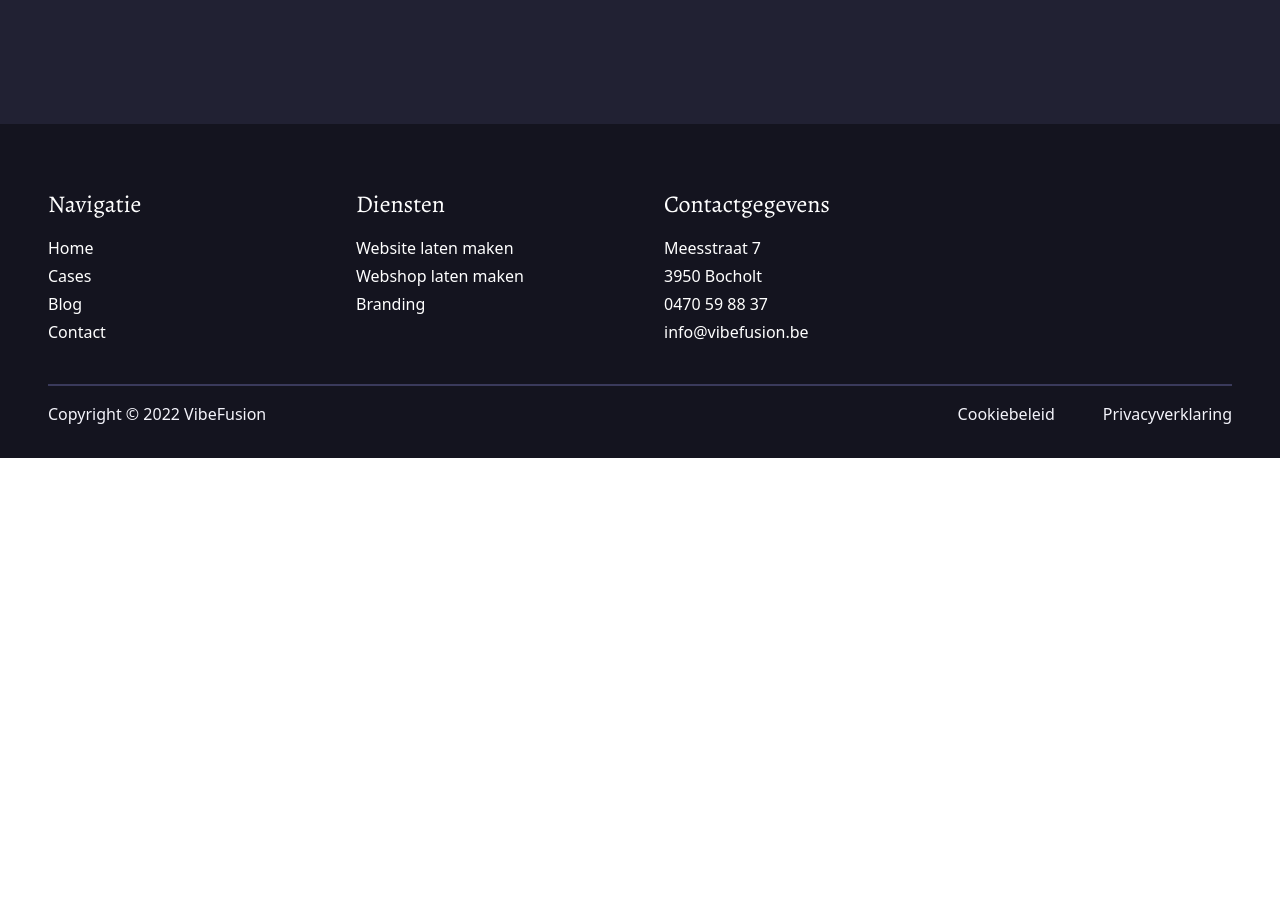
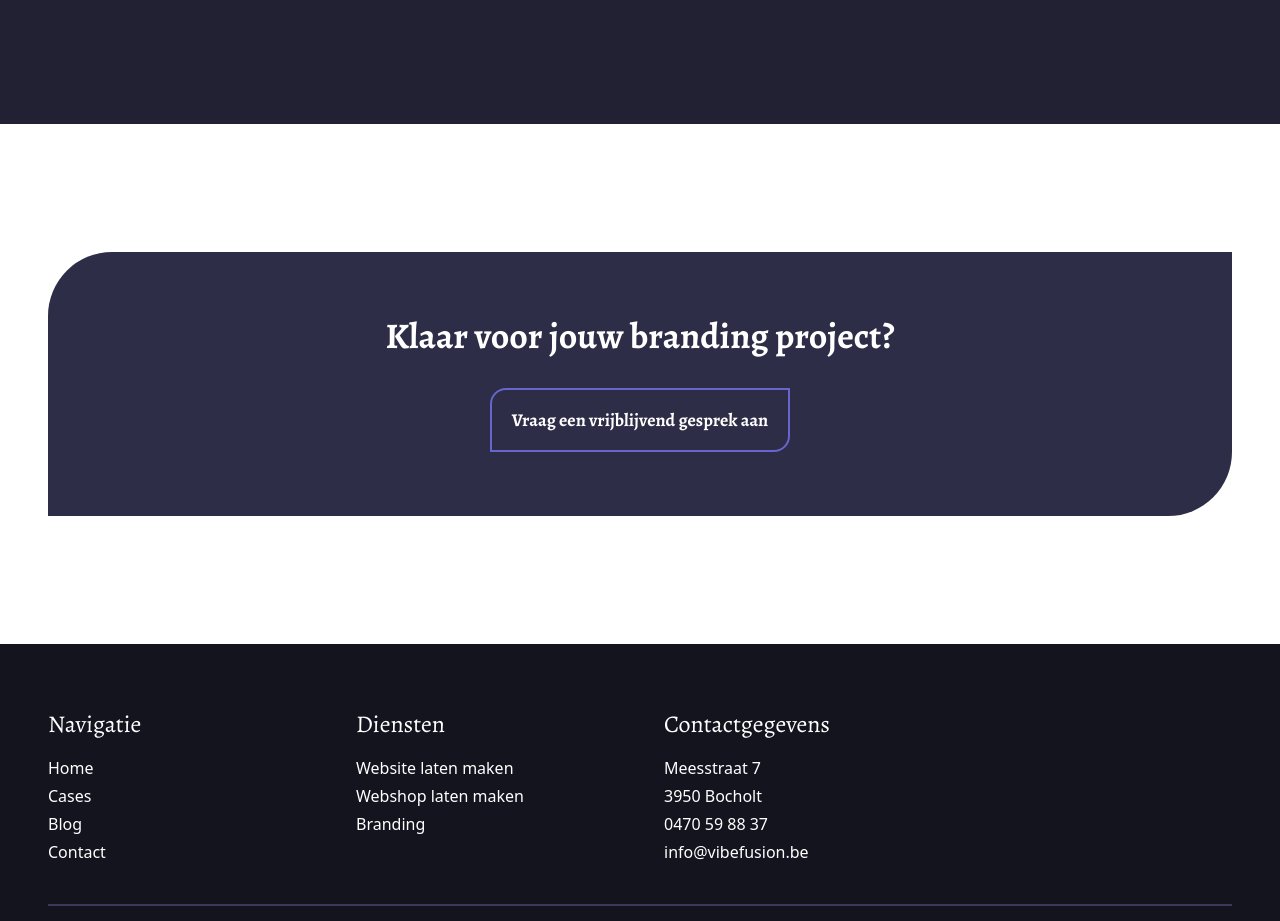
Before and after one commit to Citingdude/vibefusion-front-end, a Nuxt app: page /branding in a window 1280 px wide. Shown: the part 4200-5121 px from the top of the page. Before the commit the page ends 4658 px from the top, so only its background shows below. Built offline with nearby package versions, Linux system fonts and the light colour scheme.

Commit message:
Add cta section

```diff
--- a/pages/branding.vue
+++ b/pages/branding.vue
@@ -191,6 +191,15 @@
         </div>
       </div>
     </section>
+
+    <!-- Cta -->
+    <section class="py-16 lg:py-32 section-padding-x">
+      <div class="container mx-auto flex flex-col items-center bg-dark-200 p-16 rounded-tl-4xl rounded-br-4xl">
+        <h2 class="text-light-main text-3xl mb-8 font-display font-bold sm:text-4xl">Klaar voor jouw branding project?</h2>
+
+        <AppButton color="transparent-alt" class="flex">Vraag een vrijblijvend gesprek aan</AppButton>
+      </div>
+    </section>
   </div>
 </template>
 
```
